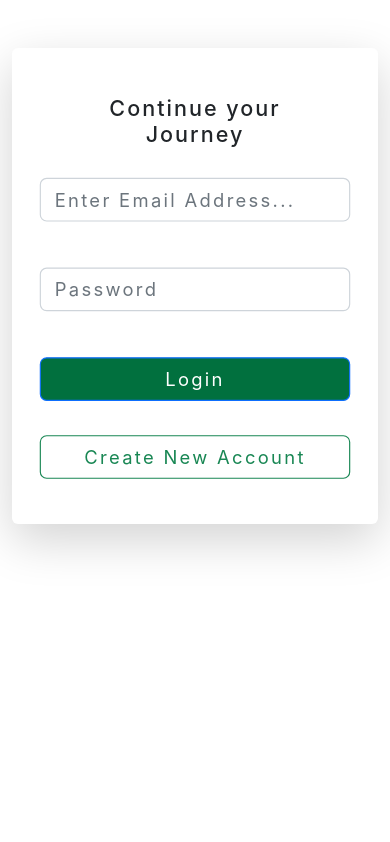
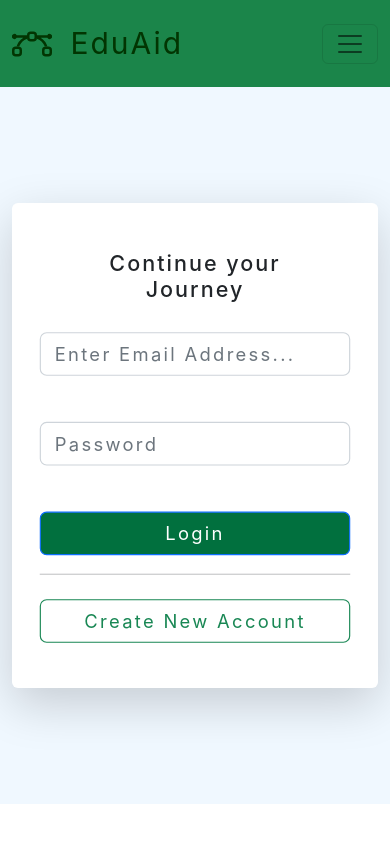
Before and after one commit to uzair-7886/Edu-Aid, a React (Create React App) app in the folder frontend/: page /login in a window 390 px wide. Built offline with nearby package versions, Linux system fonts and the light colour scheme; the HTML template or start-up script is replaced by a standard one; a web font is replaced by a local one.

Commit message:
Update index.jsx

```diff
--- a/frontend/src/components/login/index.jsx
+++ b/frontend/src/components/login/index.jsx
@@ -2,6 +2,10 @@ import { useState } from "react";
 import styles from "./styles.module.css";
 import axios from "axios";
 import { Link, useNavigate } from "react-router-dom";
+import { DotLoaderOverlay } from "react-spinner-overlay";
+import React,{useEffect} from 'react';
+import AOS from 'aos';
+import 'aos/dist/aos.css';
 
 const Login = () => {
   const [data, setData] = useState({
@@ -9,7 +13,9 @@ const Login = () => {
     password: "",
   });
 
-  const [error, setError] = useState("error");
+  const [loading,setLoading]=useState(false)
+
+  const [error, setError] = useState("");
 
   //when any field changes it gets updated in the state (destructures currentTarget from event object and renaming it as 'input' for simplicity)
   // const handleChange =({currentTarget:input})=>{
@@ -25,18 +31,25 @@ const Login = () => {
   const handleSubmit = async (ev) => {
     ev.preventDefault();
     try {
+      setLoading(true)
       const url = "http://localhost:3001/login";
       const { data: res } = await axios.post(url, data);
       localStorage.setItem("token", res.data); //setItem takes two arguments key and value and saves the data (which is the token sent as response from the api) in the local storage of browser so that we may need it latter
       // console.log(localStorage.getItem("token"));
+      setLoading(false)
       window.location = "/dashboard";
       // console.log(res.message);
     } catch (error) {
       setError(error.response.data.message);
       console.log(error.response.data.message);
+      setLoading(false)
+      setError(error.response.data.message)
     }
   };
 
+  useEffect(()=> {
+    AOS.init({duration : 600});
+  }, [])
   return (
     // <div>
     //     <h1>Login Page</h1>
@@ -47,31 +60,90 @@ const Login = () => {
     //         <button type="submit">Login</button>
     //     </form>
     // </div>
+
+    <>
+    <div>
+      <nav
+        className="navbar navbar-light navbar-expand-md py-3"
+        style={{ fontSize: "20px", backgroundColor: "#1b854a"}}
+      >
+        <div className="container">
+          <a className="navbar-brand d-flex align-items-center" style={{ color:"rgb(2, 53, 2)"}}>
+            <span className="bs-icon-sm bs-icon-rounded bs-icon-primary d-flex justify-content-center align-items-center me-2 bs-icon">
+              <svg
+                className="bi bi-bezier"
+                xmlns="http://www.w3.org/2000/svg"
+                width="2em"
+                height="2em"
+                fill="currentColor"
+                viewBox="0 0 16 16"
+                data-toggle="collapse"
+              >
+                <path
+                  fillRule="evenodd"
+                  d="M0 10.5A1.5 1.5 0 0 1 1.5 9h1A1.5 1.5 0 0 1 4 10.5v1A1.5 1.5 0 0 1 2.5 13h-1A1.5 1.5 0 0 1 0 11.5v-1zm1.5-.5a.5.5 0 0 0-.5.5v1a.5.5 0 0 0 .5.5h1a.5.5 0 0 0 .5-.5v-1a.5.5 0 0 0-.5-.5h-1zm10.5.5A1.5 1.5 0 0 1 13.5 9h1a1.5 1.5 0 0 1 1.5 1.5v1a1.5 1.5 0 0 1-1.5 1.5h-1a1.5 1.5 0 0 1-1.5-1.5v-1zm1.5-.5a.5.5 0 0 0-.5.5v1a.5.5 0 0 0 .5.5h1a.5.5 0 0 0 .5-.5v-1a.5.5 0 0 0-.5-.5h-1zM6 4.5A1.5 1.5 0 0 1 7.5 3h1A1.5 1.5 0 0 1 10 4.5v1A1.5 1.5 0 0 1 8.5 7h-1A1.5 1.5 0 0 1 6 5.5v-1zM7.5 4a.5.5 0 0 0-.5.5v1a.5.5 0 0 0 .5.5h1a.5.5 0 0 0 .5-.5v-1a.5.5 0 0 0-.5-.5h-1z"
+                ></path>
+                <path d="M6 4.5H1.866a1 1 0 1 0 0 1h2.668A6.517 6.517 0 0 0 1.814 9H2.5c.123 0 .244.015.358.043a5.517 5.517 0 0 1 3.185-3.185A1.503 1.503 0 0 1 6 5.5v-1zm3.957 1.358A1.5 1.5 0 0 0 10 5.5v-1h4.134a1 1 0 1 1 0 1h-2.668a6.517 6.517 0 0 1 2.72 3.5H13.5c-.123 0-.243.015-.358.043a5.517 5.517 0 0 0-3.185-3.185z"></path>
+              </svg>
+            </span>
+            <span
+            style={{fontSize: "30px" ,marginRight:"20px"}}>&nbsp;EduAid</span>
+          </a>
+          <button
+            className="navbar-toggler"
+            data-bs-toggle="collapse"
+            data-bs-target="#navcol-1"
+          >
+            <span className="visually-hidden">Toggle navigation</span>
+            <span className="navbar-toggler-icon"></span>
+          </button>
+          <div id="navcol-1" className="collapse navbar-collapse">
+            <ul className="navbar-nav me-auto">
+              <li className="nav-item">
+                <a className="nav-link" href="/"
+                style={{ fontSize:"23px" ,color:"aliceblue",marginLeft:"16px"}}>
+                  Home
+                </a>
+              </li>
+              <li className="nav-item">
+                <a className="nav-link" href="/"  style={{fontSize:"23px" ,color:"aliceblue",marginLeft:"16px"}}>
+                  Tutorial
+                </a>
+              </li>
+              <li className="nav-item">
+                <a className="nav-link" href="/" style={{fontSize:"23px" ,color:"aliceblue",marginLeft:"16px"}}>
+                  About
+                </a>
+              </li>
+            </ul>
+            <a className="nav-link" href="" style={{textDecoration: "underline",fontWeight: "bold",fontSize:"23px" ,color:"aliceblue",marginLeft:"16px"}}>
+                  Login
+                </a>
+          </div>
+        </div>
+      </nav>
+    </div>
+
+  {loading&&
+  <DotLoaderOverlay
+  overlayColor="rgba(0, 0, 0, 0.7)"
+  color="#1b854a"
+  size={20}
+  between={13}
+  />
+}
     <div
-      className="d-flex d-xl-flex align-items-center align-items-xl-center"
-      style={{ width: "100%", height: "100%" }}
+      className={"d-flex d-xl-flex align-items-center align-items-xl-center"}
+      style={{position:"absolute" ,width:"100%",height:"85%",backgroundColor:"aliceblue"}}
     >
       <div className="container">
         <div className="row justify-content-center">
-          <div className="col-md-9 col-lg-12 col-xl-10">
-            <div className="card shadow-lg o-hidden border-0 my-5">
+          <div className="col-md-9 col-lg-6 col-xl-6">
+            <div className="card shadow-lg o-hidden border-0 my-5"  data-aos='zoom-out'>
               <div className="card-body p-0">
                 <div className="row">
-                  <div className="col-lg-6 d-none d-lg-flex">
-                    <div className="flex-grow-1 bg-login-image">
-                      <img
-                        src="https://cdn.ymaws.com/www.covd.org/resource/resmgr/images/dyslexia.jpg"
-                        alt=""
-                        style={{
-                          objectFit: "cover",
-                          width: "100%",
-                          height: "100%",
-                          borderRadius: "10px",
-                        }}
-                      />
-                    </div>
-                  </div>
-                  <div className="col-lg-6">
+
+                  <div className="col-12">
                     <div className="p-5">
                       <div className="text-center">
                         <h4 className="text-dark mb-4">
@@ -121,13 +193,15 @@ const Login = () => {
                         >
                           Login
                         </button>
-                        <br />
+                        <p style={{color:'red',textAlign:'center'}}>{error}</p>
+                        <hr/>
                         <br />
                       </form>
                       <Link
                         to="/registration"
                         style={{ textDecoration: "none" }}
                       >
+
                         <button
                           className="btn  btn-outline-success d-block btn-user w-100"
                           type="button"
@@ -147,6 +221,10 @@ const Login = () => {
         </div>
       </div>
     </div>
+{/* <p>here</p> */}
+
+
+    </>
   );
 };
 
```
